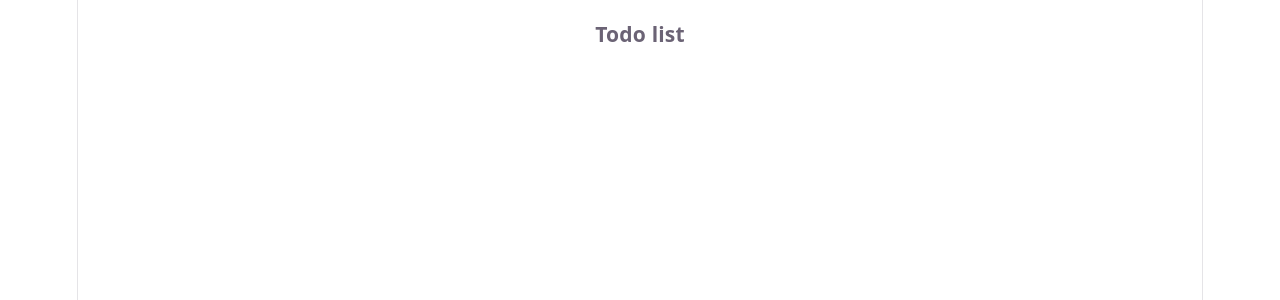
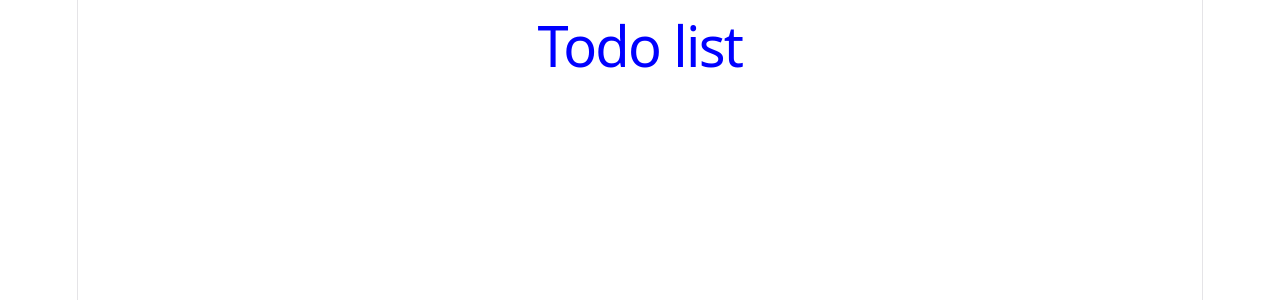
Before and after one commit to rohit-chauhan007/React-JS, a React (Vite) app in the folder redux_class/: page / in a window 1280 px wide. Shown: the top 300 px of the page. Built offline with nearby package versions, Linux system fonts and the light colour scheme.

Commit message:
adding style

```diff
--- a/redux_class/src/components/Todo.jsx
+++ b/redux_class/src/components/Todo.jsx
@@ -1,7 +1,7 @@
 export default function Todo(){
    return (
     <>
-    <h3>Todo list </h3>
+    <h1 style={{color:"blue"}}>Todo list </h1>
     </>
    )
 }
```
